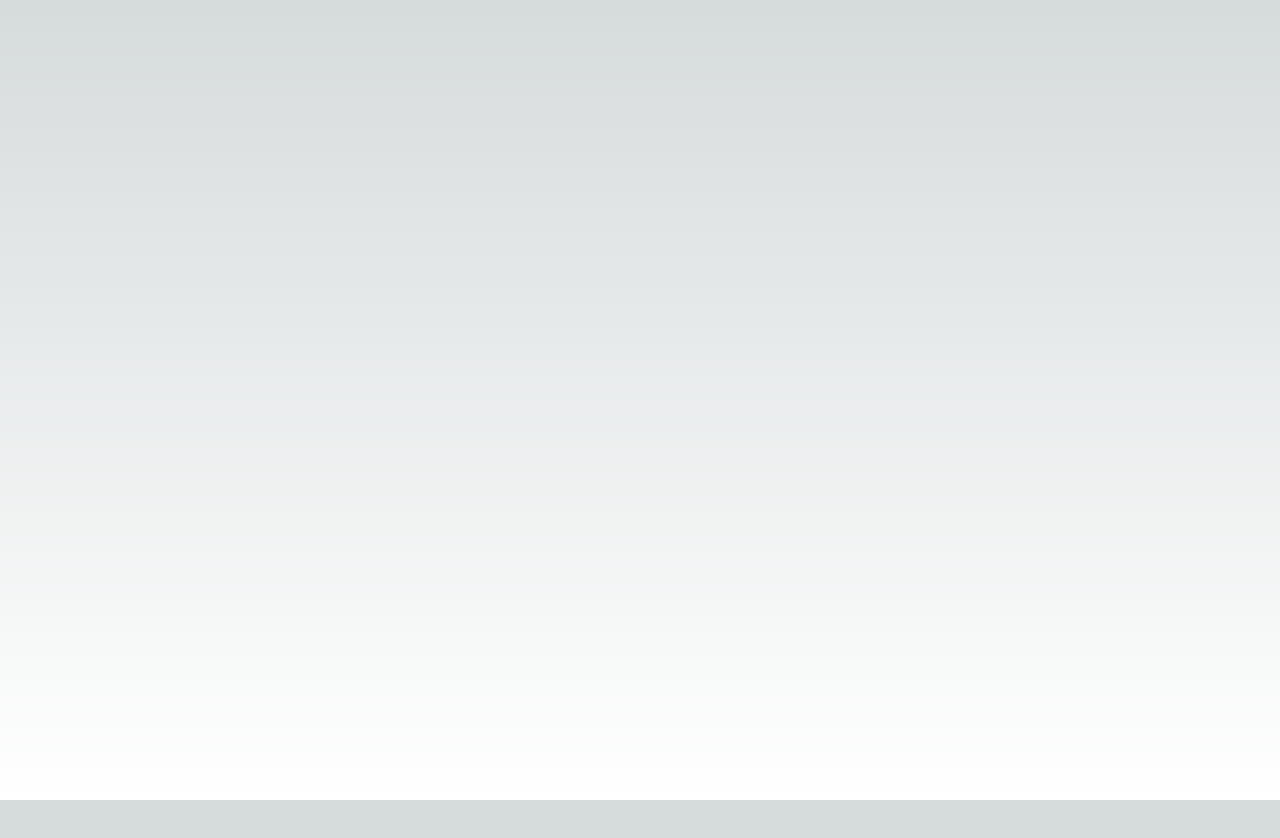
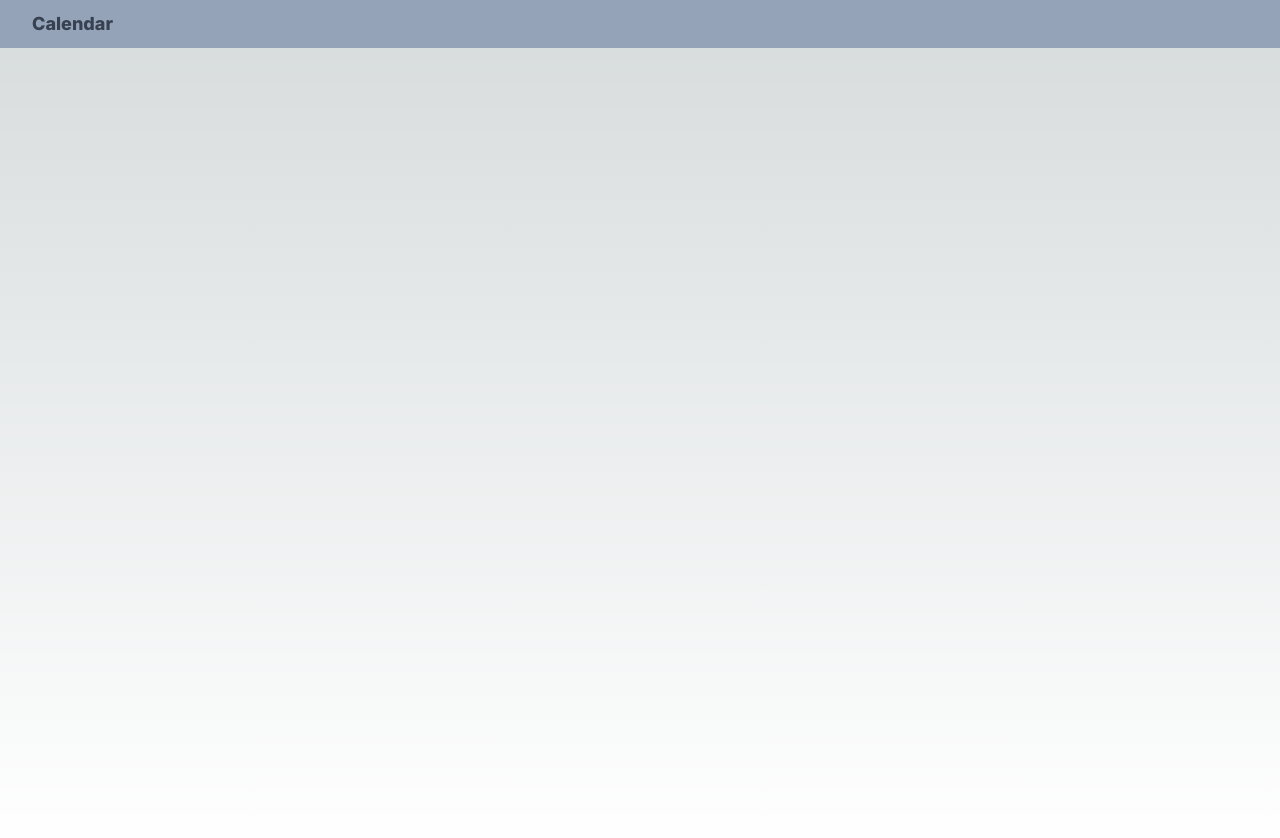
Before and after one commit to AndreaBarberio/Holiday-Scheduling-App, a Next.js app: page / in a window 1280 px wide. Shown: the top 838 px of the page. Before the commit the page ends 800 px from the top, so only its background shows below. Built offline with nearby package versions, Linux system fonts and the light colour scheme.

Commit message:
feat: create Navbar feat: initialize components and utilities folder

```diff
--- /dev/null
+++ b/components/Navbar/Navbar.tsx
@@ -0,0 +1,19 @@
+import { Inter } from 'next/font/google';
+const inter = Inter({ subsets: ['greek'] });
+import { INavProps } from '@/utilities/Navbar/navTypes';
+
+const Navbar = ({ title }: INavProps) => {
+	return (
+		<nav className="w-full h-12 bg-slate-400 flex items-start">
+			{title && (
+				<h1
+					className={`text-gray-700 self-center ml-8 font-extrabold	text-lg ${inter.className}`}
+				>
+					{title}
+				</h1>
+			)}
+		</nav>
+	);
+};
+
+export default Navbar;
--- a/pages/index.tsx
+++ b/pages/index.tsx
@@ -1,12 +1,14 @@
-import Image from 'next/image';
 import { Inter } from 'next/font/google';
-
-const inter = Inter({ subsets: ['latin'] });
+const inter = Inter({ subsets: ['greek'] });
+import Navbar from '../components/Navbar/Navbar';
 
 export default function Home() {
 	return (
-		<main
-			className={`flex min-h-screen flex-col items-center justify-between p-24 ${inter.className} `}
-		></main>
+		<>
+			<Navbar title="Calendar" />
+			<main
+				className={`flex min-h-screen flex-col items-center justify-between p-24 ${inter.className} `}
+			></main>
+		</>
 	);
 }
--- /dev/null
+++ b/utilities/Navbar/navTypes.ts
@@ -0,0 +1,3 @@
+export interface INavProps {
+	title?: string;
+}
```
